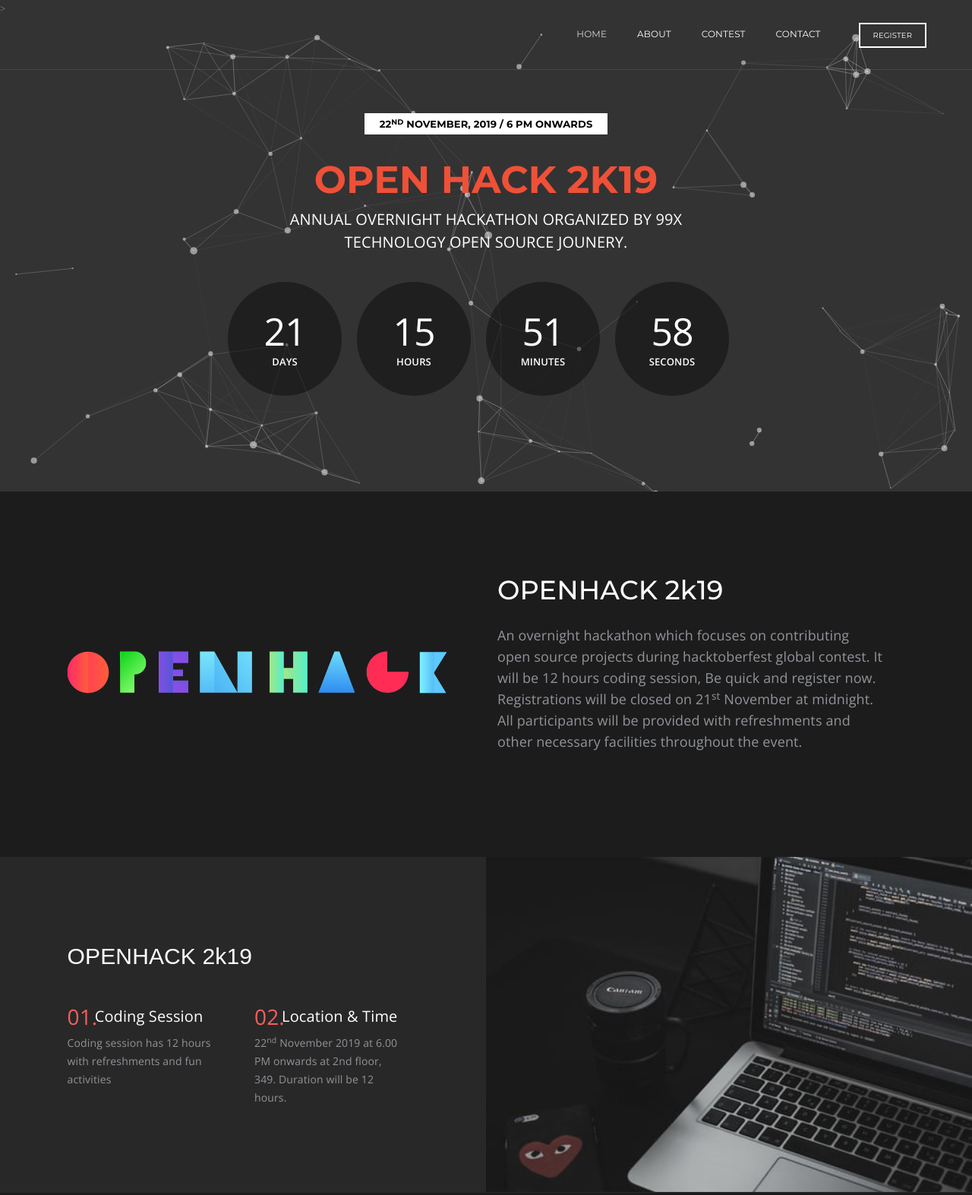
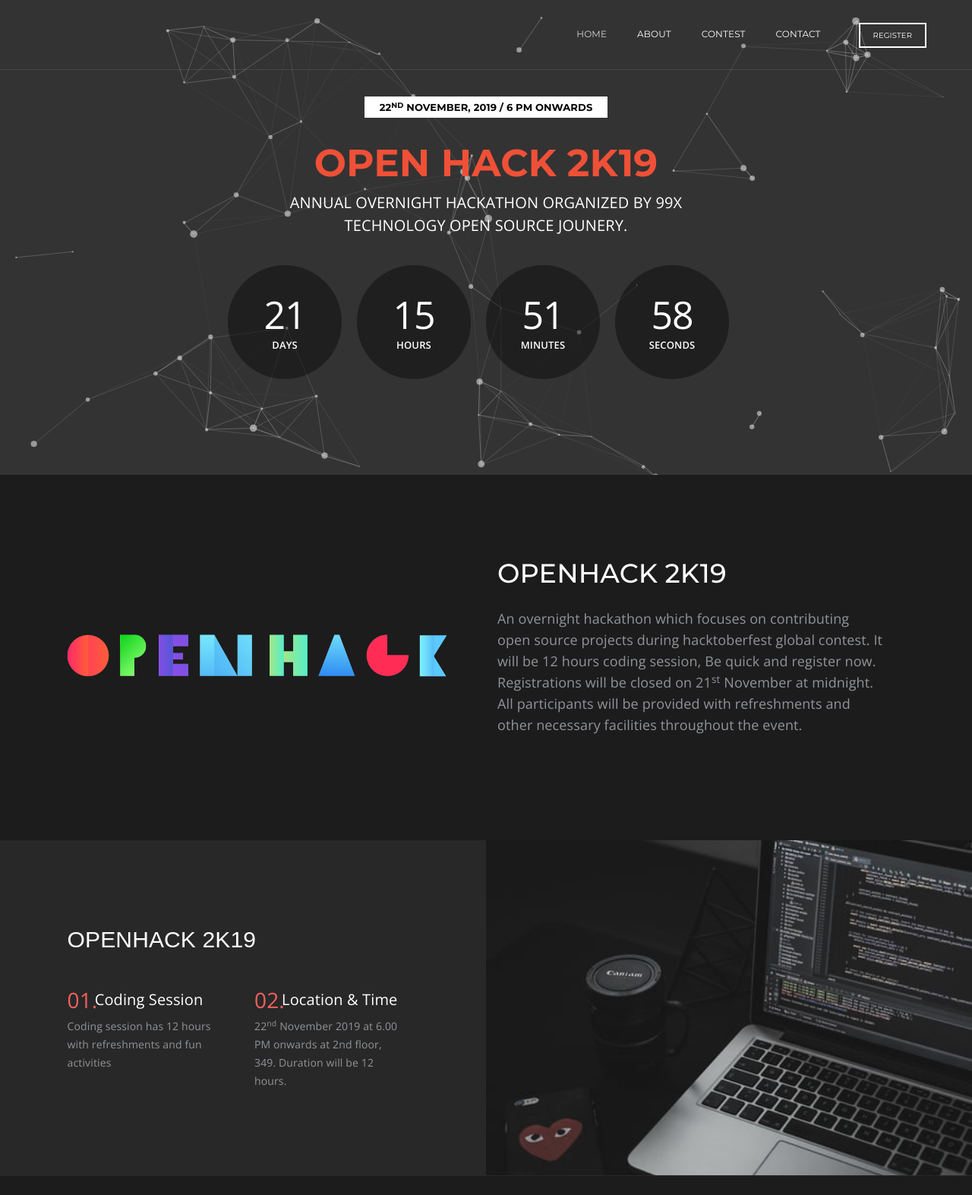
Before and after one commit to 99x/openhack, a plain HTML site: page index.html in a window 1280 px wide. Shown: the top 1573 px of the page at 76% size. Drawn offline with nearby package versions, Linux system fonts and the light colour scheme.

Commit message:
add changes

```diff
--- a/index.html
+++ b/index.html
@@ -90,7 +90,7 @@
     <section class="no-padding cover-background tz-builder-bg-image header-style7 border-none"
       data-img-size="(W)1920px X (H)811px"
       style="padding-top: 0px; padding-bottom: 0px; background-image: linear-gradient(rgba(0, 0, 0, 0.6), rgba(0, 0, 0, 0.6)),"
-      id="counter-nav"> <!---->>
+      id="counter-nav"> <!---->
 
       <div id="particles-js" class="container one-sixth-screen position-relative xs-height-100 xs-padding-bottom-60px">
         <div class="slider-typography xs-position-static text-center">
@@ -155,7 +155,7 @@
             <div class="display-table-cell-vertical-middle">
               <h2
                 class="alt-font title-extra-large sm-title-large xs-section-title-large text-white line-height-40 width-90 sm-width-100 margin-eight-bottom tz-text sm-margrk-grayin-ten-bottom sm-margin-ten-top">
-                OPENHACK 2k19</h2>
+                OPENHACK 2K19</h2>
               <div
                 class="text-extra-large tz-text width-90 sm-width-100 text-blue-gray margin-five-bottom sm-margin-ten-bottom">
                 <div>An overnight hackathon which focuses on contributing open source projects during hacktoberfest
@@ -187,7 +187,7 @@
                   style="background-color: rgba(0, 0, 0, 0); font-size: 45px; font-weight: 300; font-family: 'Open Sans', sans-serif; text-transform: none; border-radius: 0px; color: rgb(238, 238, 238) !important;"
                   id="ui-id-31">
                   <font color="#ffffff" face="arial, sans-serif-light, sans-serif"><span
-                      style="font-size: 30px;">OPENHACK 2k19</span></font>
+                      style="font-size: 30px;">OPENHACK 2K19</span></font>
                 </h2>
                 <div
                   class="text-extra-large sm-text-extra-large text-blue-gray font-weight-300 width-80 md-width-100 margin-fifteen-bottom tz-text">
```
